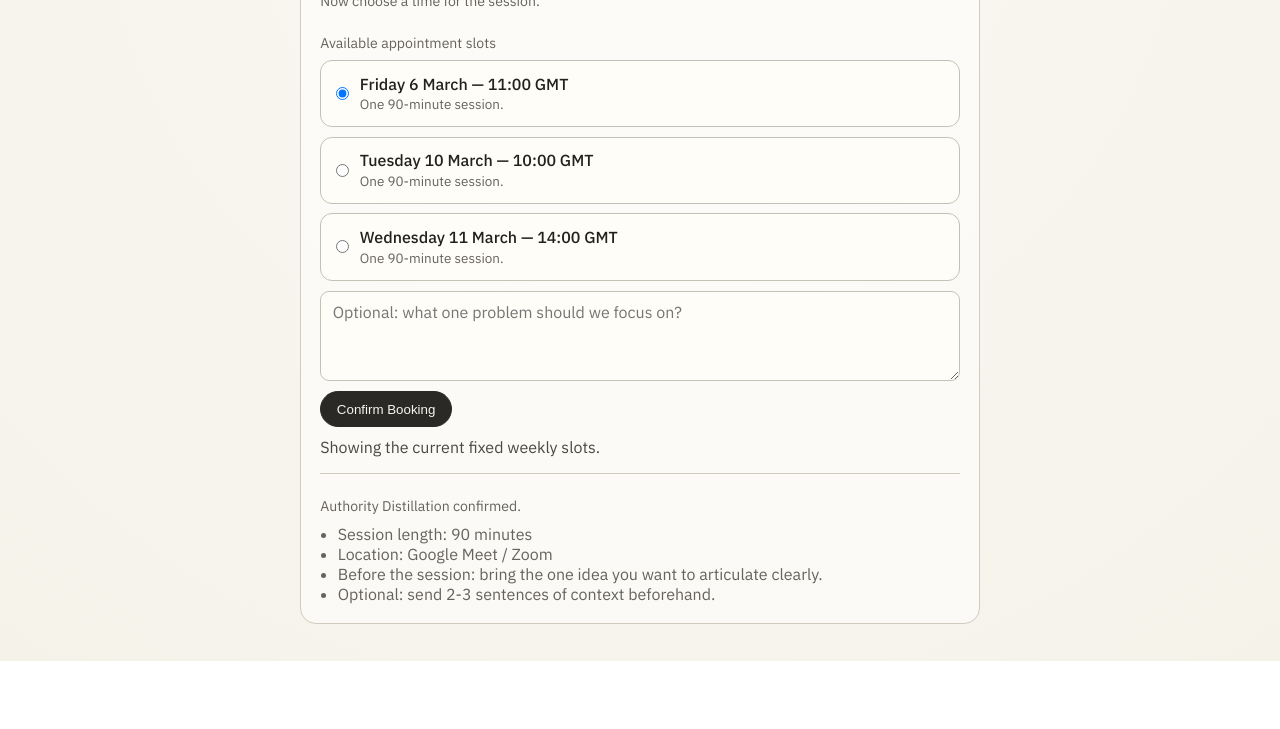
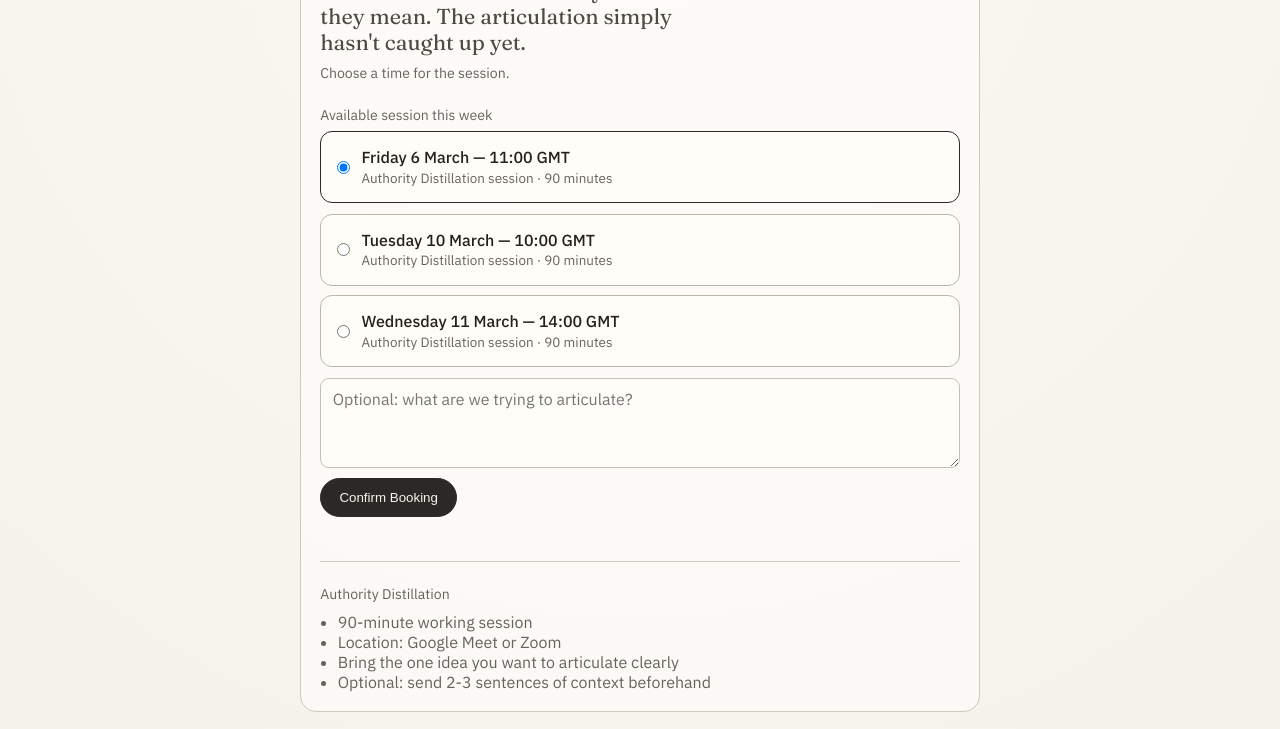
Before and after one commit to dylan-747/authority-distillation, a website: page public/booking.html in a window 1280 px wide. Shown: the part 139-868 px from the top of the page. Before the commit the page ends 800 px from the top, so only its background shows below. Drawn offline with Linux system fonts and the light colour scheme; no server answers.

Commit message:
Refine booking page tone and emphasis

```diff
--- a/public/booking.html
+++ b/public/booking.html
@@ -59,6 +59,15 @@
         font-size: clamp(1.5rem, 5vw, 2.2rem);
       }
 
+      .intro-copy {
+        margin-top: 0.85rem;
+        max-width: 26ch;
+        font-family: 'Fraunces', serif;
+        font-size: clamp(1.1rem, 3.5vw, 1.35rem);
+        line-height: 1.2;
+        color: #4e4b45;
+      }
+
       p { margin: 0.5rem 0; }
 
       form {
@@ -89,14 +98,21 @@
       }
 
       .slot-option {
-        border: 1px solid #c6c1b6;
+        border: 1px solid #bdb6aa;
         border-radius: 12px;
-        background: #fffdf8;
-        padding: 0.8rem 0.9rem;
+        background: rgba(255, 253, 248, 0.92);
+        padding: 0.95rem 1rem;
         display: flex;
         align-items: center;
         gap: 0.7rem;
         cursor: pointer;
+        transition: border-color 140ms ease, background 140ms ease, transform 140ms ease;
+      }
+
+      .slot-option:has(input:checked) {
+        border-color: #2a2925;
+        background: #fffdf8;
+        transform: translateY(-1px);
       }
 
       .slot-option input {
@@ -110,6 +126,7 @@
 
       .slot-label {
         font-weight: 500;
+        font-size: 1rem;
       }
 
       .slot-note {
@@ -123,7 +140,7 @@
         background: var(--accent);
         color: #f6f4ef;
         border-radius: 999px;
-        padding: 0.58rem 0.98rem;
+        padding: 0.68rem 1.14rem;
         cursor: pointer;
       }
 
@@ -152,11 +169,15 @@
     <main class="card">
       <p class="kicker">Booking</p>
       <h1>Good decision.</h1>
-      <p class="muted">Now choose a time for the session.</p>
+      <p class="intro-copy">
+        Most founders know exactly what they mean.
+        The articulation simply hasn't caught up yet.
+      </p>
+      <p class="muted">Choose a time for the session.</p>
 
       <form id="bookingForm">
         <div>
-          <p class="muted" id="slotHeading">Available times</p>
+          <p class="muted" id="slotHeading">Available session this week</p>
           <div class="slot-list" id="slotList">
             <p class="muted">Loading available slots...</p>
           </div>
@@ -165,19 +186,19 @@
           id="focus"
           name="focus"
           maxlength="500"
-          placeholder="Optional: what one problem should we focus on?"
+          placeholder="Optional: what are we trying to articulate?"
         ></textarea>
         <button type="submit">Confirm Booking</button>
         <p class="status" id="status"></p>
       </form>
 
       <section class="prep" aria-label="Preparation guidance">
-        <p class="muted">Authority Distillation confirmed.</p>
+        <p class="muted">Authority Distillation</p>
         <ul>
-          <li>Session length: 90 minutes</li>
-          <li>Location: Google Meet / Zoom</li>
-          <li>Before the session: bring the one idea you want to articulate clearly.</li>
-          <li>Optional: send 2-3 sentences of context beforehand.</li>
+          <li>90-minute working session</li>
+          <li>Location: Google Meet or Zoom</li>
+          <li>Bring the one idea you want to articulate clearly</li>
+          <li>Optional: send 2-3 sentences of context beforehand</li>
         </ul>
       </section>
     </main>
@@ -252,7 +273,7 @@
         }
 
         return {
-          heading: 'Available appointment slots',
+          heading: 'Available session this week',
           slots: slots.slice(0, 3)
         };
       }
@@ -287,7 +308,7 @@
 
           const note = document.createElement('span');
           note.className = 'slot-note';
-          note.textContent = 'One 90-minute session.';
+          note.textContent = 'Authority Distillation session · 90 minutes';
 
           copy.appendChild(title);
           copy.appendChild(note);
@@ -310,7 +331,7 @@
           renderSlots(data);
         } catch (error) {
           renderSlots(fallbackSlots());
-          statusNode.textContent = 'Showing the current fixed weekly slots.';
+          statusNode.textContent = '';
         }
       }
 
```
